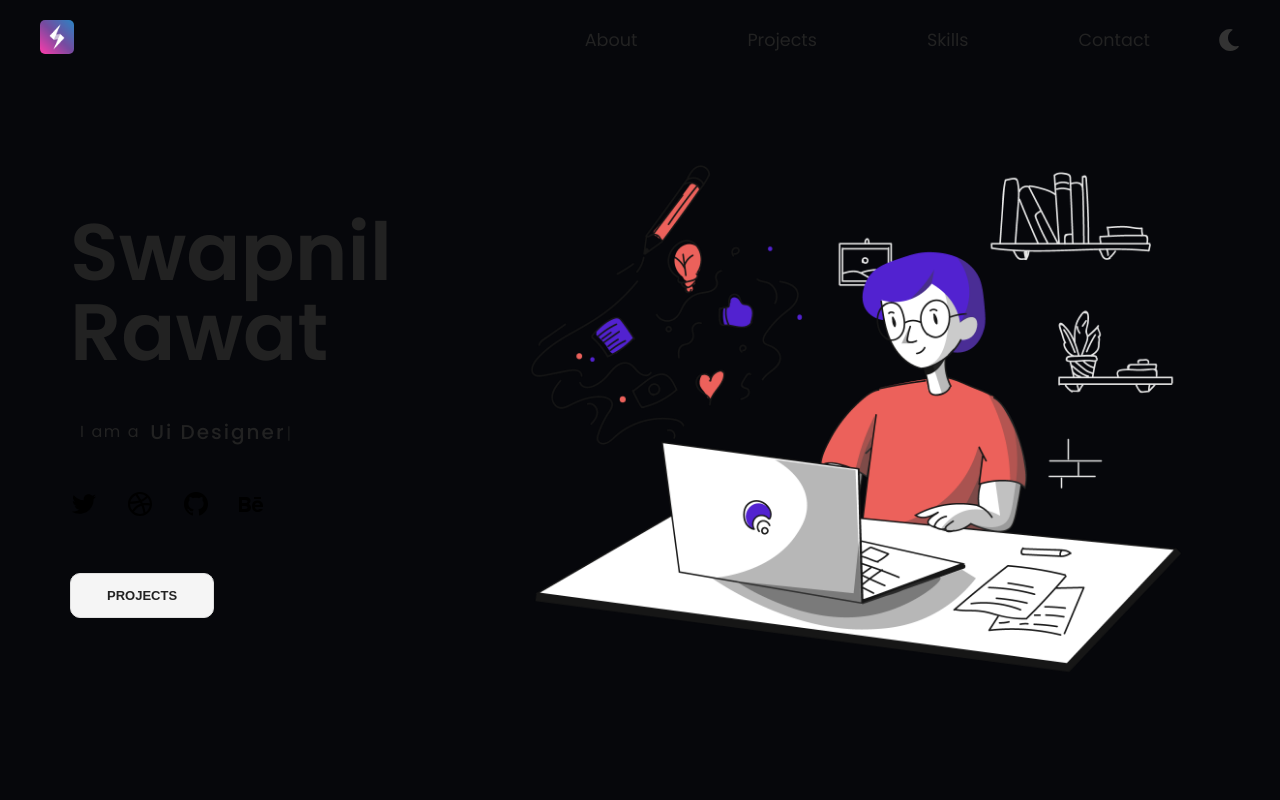
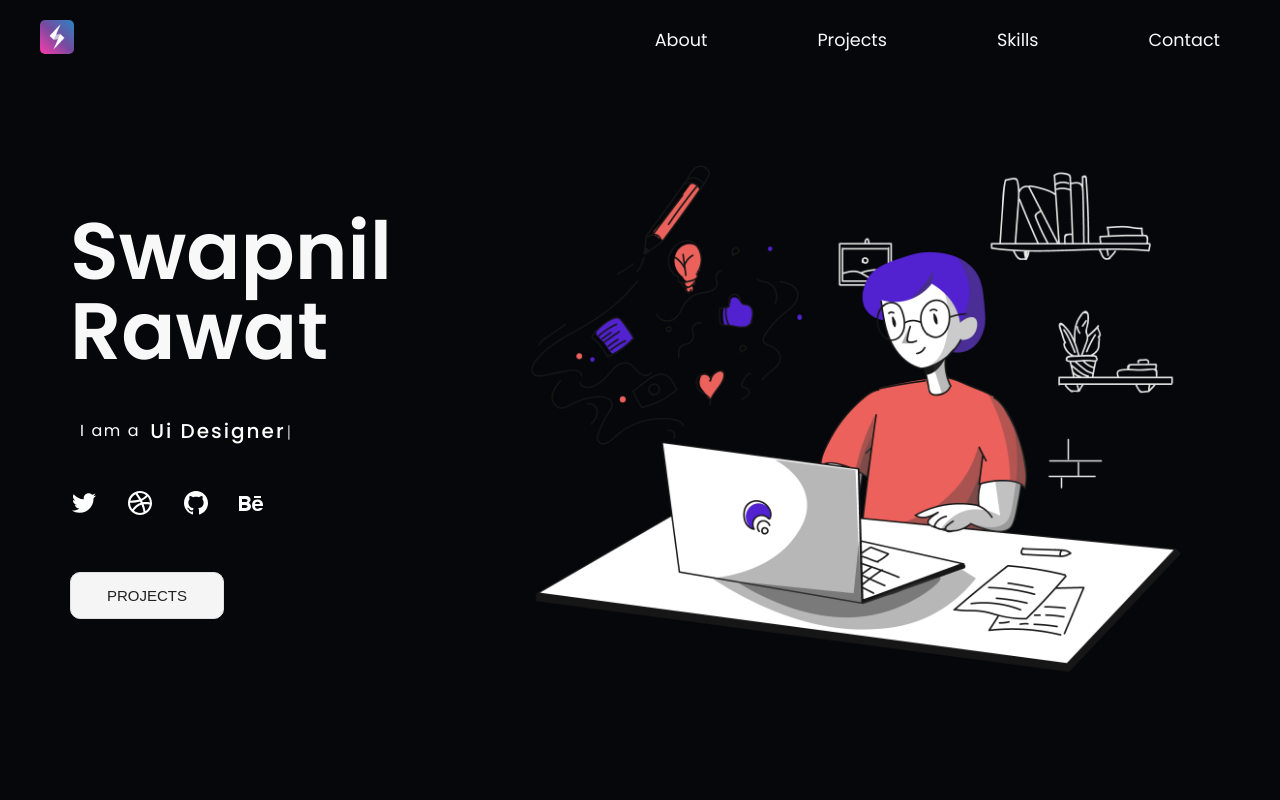
Before and after one commit to swapnilr17/Portfolio, a React (Vite) app: page / in a window 1280 px wide. Shown: the top 800 px of the page. Built offline with nearby package versions, Linux system fonts and the light colour scheme.

Commit message:
removed theme toggle

```diff
--- a/src/components/Home/index.scss
+++ b/src/components/Home/index.scss
@@ -1,7 +1,7 @@
 .home{
   width:100%;
   height:100vh;
-  background: transparent;
+  background: var(--bg, #fff);
   color: var(--text, #222);
   transition: background 0.3s, color 0.3s;
 }
@@ -92,19 +92,21 @@ body[data-theme='light'] .home-text-p .iam {
   border: 1.5px solid #e0e0e0;
   padding: 14px 36px;
   border-radius: 10px; /* slightly straight and round edges */
-  font-weight: 600;
-  font-size: 13px;
+  font-weight: 500;
+  font-size: 15px;
   text-transform: uppercase;
   box-shadow: none;
   cursor: pointer;
   outline: none;
-  transition: background 0.35s cubic-bezier(0.4,0,0.2,1), color 0.35s cubic-bezier(0.4,0,0.2,1), border 0.35s cubic-bezier(0.4,0,0.2,1), transform 0.2s;
+  transition: background 0.2s, color 0.2s, border 0.2s;
 }
 
 .home-button button:hover {
-  background: #3983e4;
-  color: #fff;
-  border-color: #3983e4;
+  background: #e0e0e0;
+  color: #222;
+  box-shadow: none;
+  border-color: #cccccc;
+  text-decoration: none;
 }
 
 .social-icons{
--- a/src/components/Navbar/index.jsx
+++ b/src/components/Navbar/index.jsx
@@ -1,14 +1,11 @@
-import React ,{useState, useContext} from 'react';
+import React from 'react';
 import './index.scss';
 import { Link, animateScroll as scroll } from 'react-scroll'
 import navImg from "../../assets/images/logo.png";
-import { ThemeContext } from '../../../src/theme-context';
-import { FaSun, FaMoon } from 'react-icons/fa';
 
 const Navbar = ({toggle,isOpen}) =>{
 
-  const [active, setActive] = useState(false);
-  const { theme, toggleTheme } = useContext(ThemeContext);
+  const [active, setActive] = React.useState(false);
 
 const changeBackground = ()=>{
   if(window.scrollY>= 80){
@@ -63,9 +60,7 @@ const toggleHome = () => {
         <li id="new2"></li>
         <li id="new3"></li>
       </ul>
-      <div className="theme-toggle" onClick={toggleTheme} style={{cursor: 'pointer', marginLeft: '3rem'}}>
-        {theme === 'dark' ? <FaSun size={22} color="#FFD700" title="Light mode"/> : <FaMoon size={22} color="#333" title="Dark mode"/>}
-      </div>
+      {/* Theme toggle removed, always dark mode */}
     </div>
     </div>
   </div>
--- a/src/index.css
+++ b/src/index.css
@@ -46,9 +46,7 @@ body[data-theme='dark'] {
 }
 
 body {
-  /* background: url('/src/assets/images/background.jpg') no-repeat center center fixed;
-  background-size: cover; */
-  background:#06070b;
+  background: var(--bg);
   color: var(--text);
   transition: background 0.3s, color 0.3s;
 }
--- a/src/theme-context.jsx
+++ b/src/theme-context.jsx
@@ -5,12 +5,12 @@ export const ThemeContext = createContext();
 export const ThemeProvider = ({ children }) => {
   const [theme, setTheme] = useState(() => {
     const stored = sessionStorage.getItem('theme');
-    return stored ? stored : 'light';
+    return stored ? stored : 'dark';
   });
 
   useEffect(() => {
-    document.body.setAttribute('data-theme', theme);
-    sessionStorage.setItem('theme', theme);
+    document.body.setAttribute('data-theme', 'dark');
+    sessionStorage.setItem('theme', 'dark');
   }, [theme]);
 
   const toggleTheme = () => {
```
